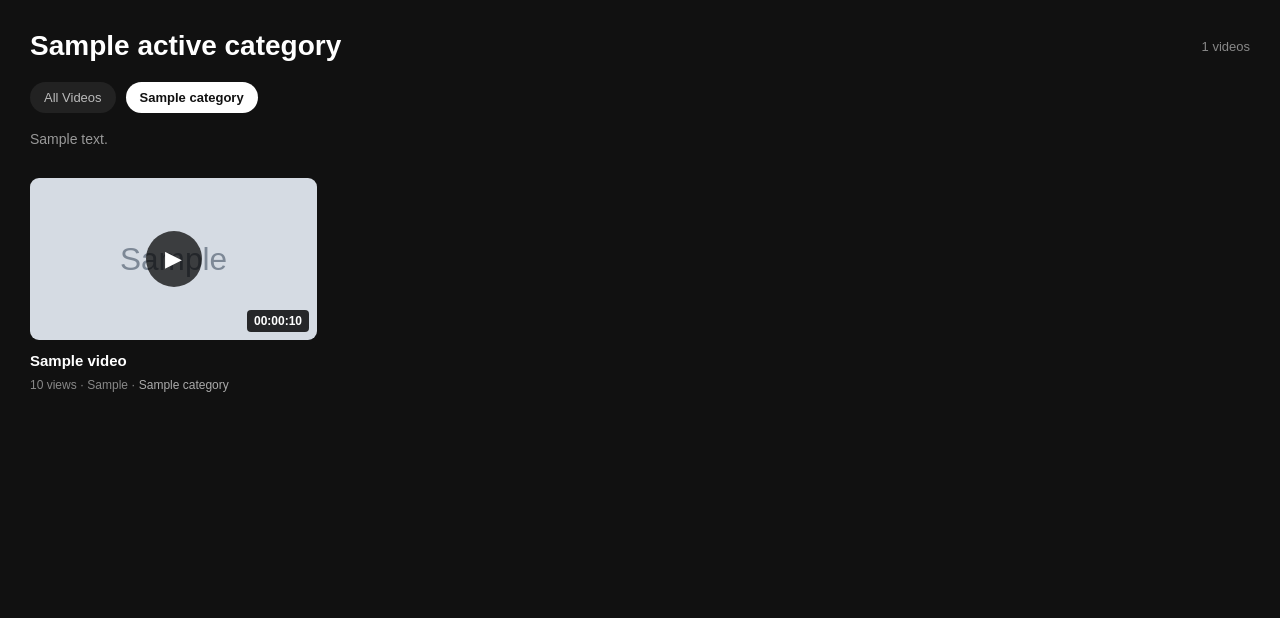
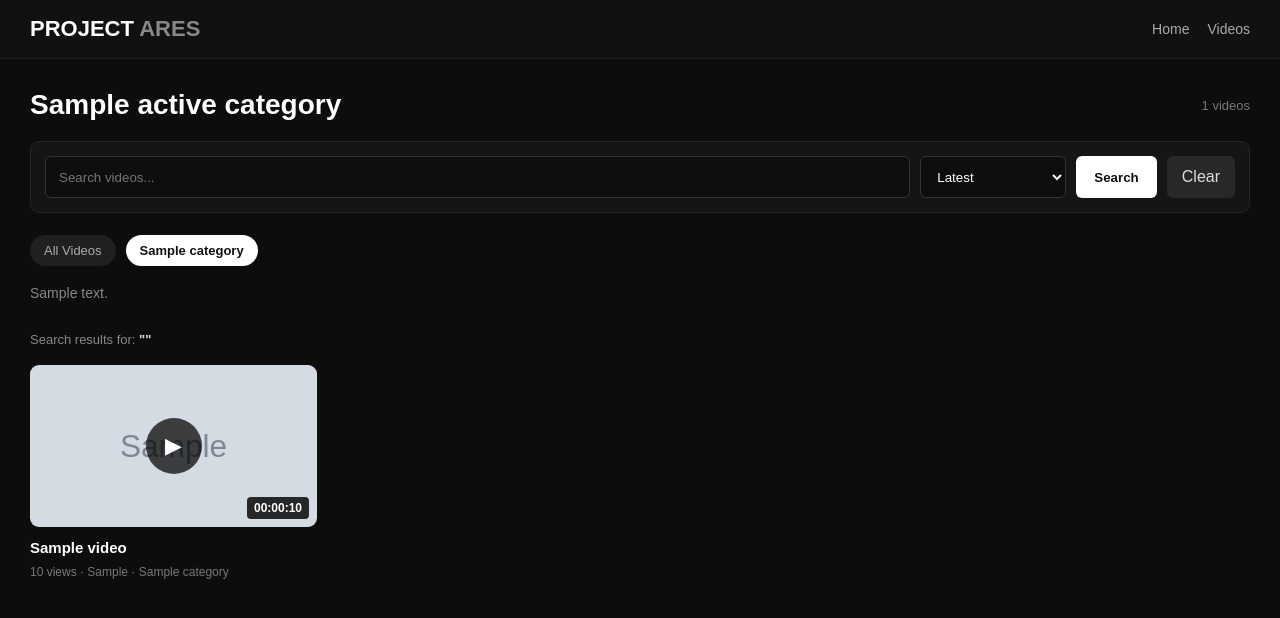
Before and after one commit to cenkcodes/project-ares, a Laravel app: template backend/resources/views/videos/index.blade.php in a window 1280 px wide. Shown: the top 618 px of the page. Run offline with Laravel 12, Linux system fonts and the light colour scheme; the template is opened without the code that fills it: most values are stand-ins (such as "Sample title", 1, 10 or a date in 2020); grey boxes marked "Sample" are stand-in pictures.

Commit message:
VIDEO-006: add video search and sorting

```diff
--- a/backend/resources/views/videos/index.blade.php
+++ b/backend/resources/views/videos/index.blade.php
@@ -23,9 +23,7 @@
 
         body {
             margin: 0;
-            padding: 0;
-
-            background: #111;
+            background: #0d0d0d;
             color: #fff;
 
             font-family:
@@ -34,30 +32,155 @@
                 sans-serif;
         }
 
+        a {
+            color: inherit;
+            text-decoration: none;
+        }
+
+        .site-header {
+            background: #111;
+            border-bottom: 1px solid #222;
+        }
+
+        .header-inner {
+            max-width: 1500px;
+            margin: 0 auto;
+            padding: 16px 30px;
+
+            display: flex;
+            align-items: center;
+            justify-content: space-between;
+
+            gap: 24px;
+        }
+
+        .logo {
+            font-size: 22px;
+            font-weight: 800;
+        }
+
+        .logo span {
+            color: #888;
+        }
+
+        .main-nav {
+            display: flex;
+            gap: 18px;
+
+            color: #aaa;
+            font-size: 14px;
+        }
+
+        .main-nav a:hover {
+            color: #fff;
+        }
+
         .page {
             max-width: 1500px;
             margin: 0 auto;
             padding: 30px;
         }
 
-        .header {
+        .page-heading {
             display: flex;
             justify-content: space-between;
             align-items: center;
 
+            gap: 20px;
+
             margin-bottom: 20px;
         }
 
-        .header h1 {
+        .page-heading h1 {
             margin: 0;
 
             font-size: 28px;
-            font-weight: 700;
         }
 
         .video-count {
-            color: #888;
+            color: #777;
             font-size: 13px;
+        }
+
+        .toolbar {
+            margin-bottom: 22px;
+
+            padding: 14px;
+
+            border: 1px solid #252525;
+            border-radius: 9px;
+
+            background: #151515;
+
+            display: flex;
+            align-items: center;
+
+            gap: 10px;
+        }
+
+        .search-input {
+            flex: 1;
+
+            min-width: 0;
+
+            height: 42px;
+
+            padding: 0 13px;
+
+            border: 1px solid #333;
+            border-radius: 6px;
+
+            background: #0e0e0e;
+            color: #fff;
+
+            outline: none;
+        }
+
+        .search-input:focus {
+            border-color: #666;
+        }
+
+        .sort-select {
+            height: 42px;
+
+            padding: 0 35px 0 12px;
+
+            border: 1px solid #333;
+            border-radius: 6px;
+
+            background: #0e0e0e;
+            color: #fff;
+
+            outline: none;
+        }
+
+        .search-button {
+            height: 42px;
+
+            padding: 0 18px;
+
+            border: 0;
+            border-radius: 6px;
+
+            background: #fff;
+            color: #111;
+
+            font-weight: 700;
+            cursor: pointer;
+        }
+
+        .clear-button {
+            height: 42px;
+
+            padding: 0 15px;
+
+            border-radius: 6px;
+
+            background: #282828;
+            color: #ddd;
+
+            display: inline-flex;
+            align-items: center;
         }
 
         .category-nav {
@@ -66,50 +189,51 @@
 
             gap: 10px;
 
-            margin-bottom: 30px;
+            margin-bottom: 28px;
         }
 
         .category-link {
-            display: inline-flex;
-
-            align-items: center;
-
             padding: 8px 14px;
 
             border-radius: 999px;
 
-            background: #222;
-
-            color: #bbb;
-
-            text-decoration: none;
+            background: #202020;
+            color: #aaa;
 
             font-size: 13px;
-
-            transition:
-                background 0.2s ease,
-                color 0.2s ease;
         }
 
         .category-link:hover {
-            background: #333;
+            background: #303030;
             color: #fff;
         }
 
         .category-link.active {
             background: #fff;
             color: #111;
+
             font-weight: 700;
         }
 
         .category-description {
-            margin-top: -15px;
-            margin-bottom: 28px;
+            margin:
+                -12px 0 28px;
 
-            color: #999;
+            color: #888;
 
             font-size: 14px;
             line-height: 1.6;
+        }
+
+        .result-info {
+            margin-bottom: 18px;
+
+            color: #888;
+            font-size: 13px;
+        }
+
+        .result-info strong {
+            color: #ddd;
         }
 
         .video-grid {
@@ -125,18 +249,10 @@
             min-width: 0;
         }
 
-        .video-link {
-            display: block;
-
-            color: inherit;
-            text-decoration: none;
-        }
-
         .thumbnail {
             position: relative;
 
             width: 100%;
-
             aspect-ratio: 16 / 9;
 
             background: #222;
@@ -298,27 +388,25 @@
         .meta {
             margin-top: 7px;
 
-            color: #888;
-
+            color: #777;
             font-size: 12px;
-        }
-
-        .category-name {
-            color: #aaa;
         }
 
         .pagination {
             margin-top: 40px;
         }
 
-        .pagination nav {
-            display: flex;
-            justify-content: center;
-        }
+        .empty-state {
+            padding: 35px;
 
-        .empty-state {
+            border: 1px solid #252525;
+            border-radius: 9px;
+
+            background: #151515;
+
             color: #888;
-            font-size: 14px;
+
+            grid-column: 1 / -1;
         }
 
         @media (max-width: 1100px) {
@@ -366,9 +469,39 @@
 
 <body>
 
-<div class="page">
 
-    <div class="header">
+<header class="site-header">
+
+    <div class="header-inner">
+
+        <a
+            class="logo"
+            href="{{ route('home') }}"
+        >
+            PROJECT <span>ARES</span>
+        </a>
+
+
+        <nav class="main-nav">
+
+            <a href="{{ route('home') }}">
+                Home
+            </a>
+
+            <a href="{{ route('videos.index') }}">
+                Videos
+            </a>
+
+        </nav>
+
+    </div>
+
+</header>
+
+
+<main class="page">
+
+    <div class="page-heading">
 
         <h1>
 
@@ -387,7 +520,7 @@
 
         <div class="video-count">
 
-            {{ $videos->total() }}
+            {{ number_format($videos->total()) }}
             videos
 
         </div>
@@ -395,11 +528,89 @@
     </div>
 
 
+    <form
+        class="toolbar"
+        method="GET"
+        action="{{ $activeCategory
+            ? route('videos.category', $activeCategory->slug)
+            : route('videos.index') }}"
+    >
+
+        <input
+            class="search-input"
+            type="search"
+            name="q"
+            value="{{ $search }}"
+            placeholder="Search videos..."
+        >
+
+
+        <select
+            class="sort-select"
+            name="sort"
+        >
+
+            <option
+                value="latest"
+                @selected($sort === 'latest')
+            >
+                Latest
+            </option>
+
+            <option
+                value="views"
+                @selected($sort === 'views')
+            >
+                Most Viewed
+            </option>
+
+            <option
+                value="oldest"
+                @selected($sort === 'oldest')
+            >
+                Oldest
+            </option>
+
+        </select>
+
+
+        <button
+            class="search-button"
+            type="submit"
+        >
+            Search
+        </button>
+
+
+        @if($search !== '' || $sort !== 'latest')
+
+            <a
+                class="clear-button"
+                href="{{ $activeCategory
+                    ? route('videos.category', $activeCategory->slug)
+                    : route('videos.index') }}"
+            >
+                Clear
+            </a>
+
+        @endif
+
+    </form>
+
+
     <nav class="category-nav">
 
         <a
             class="category-link {{ $activeCategory === null ? 'active' : '' }}"
-            href="{{ route('videos.index') }}"
+            href="{{ route(
+                'videos.index',
+                array_filter([
+                    'q' => $search,
+                    'sort' => $sort !== 'latest'
+                        ? $sort
+                        : null,
+                ])
+            ) }}"
         >
             All Videos
         </a>
@@ -409,7 +620,16 @@
 
             <a
                 class="category-link {{ $activeCategory?->id === $category->id ? 'active' : '' }}"
-                href="{{ route('videos.category', $category->slug) }}"
+                href="{{ route(
+                    'videos.category',
+                    array_filter([
+                        'slug' => $category->slug,
+                        'q' => $search,
+                        'sort' => $sort !== 'latest'
+                            ? $sort
+                            : null,
+                    ])
+                ) }}"
             >
                 {{ $category->name }}
             </a>
@@ -430,6 +650,21 @@
     @endif
 
 
+    @if($search !== '')
+
+        <div class="result-info">
+
+            Search results for:
+
+            <strong>
+                "{{ $search }}"
+            </strong>
+
+        </div>
+
+    @endif
+
+
     <div class="video-grid">
 
         @forelse($videos as $video)
@@ -437,7 +672,6 @@
             <article class="video-card">
 
                 <a
-                    class="video-link"
                     href="{{ route('videos.show', $video->slug) }}"
                 >
 
@@ -524,9 +760,7 @@
 
                         &middot;
 
-                        <span class="category-name">
-                            {{ $video->category->name }}
-                        </span>
+                        {{ $video->category->name }}
 
                     @endif
 
@@ -537,7 +771,15 @@
         @empty
 
             <div class="empty-state">
-                No videos found in this category.
+
+                No videos found.
+
+                @if($search !== '')
+
+                    Try a different search term.
+
+                @endif
+
             </div>
 
         @endforelse
```
Also changed, not shown: other parts of backend/resources/views/videos/index.blade.php (+34 -43 lines), backend/app/Http/Controllers/VideoController.php (+69 -10 lines), backend/resources/views/home.blade.php (+115 -34 lines).
